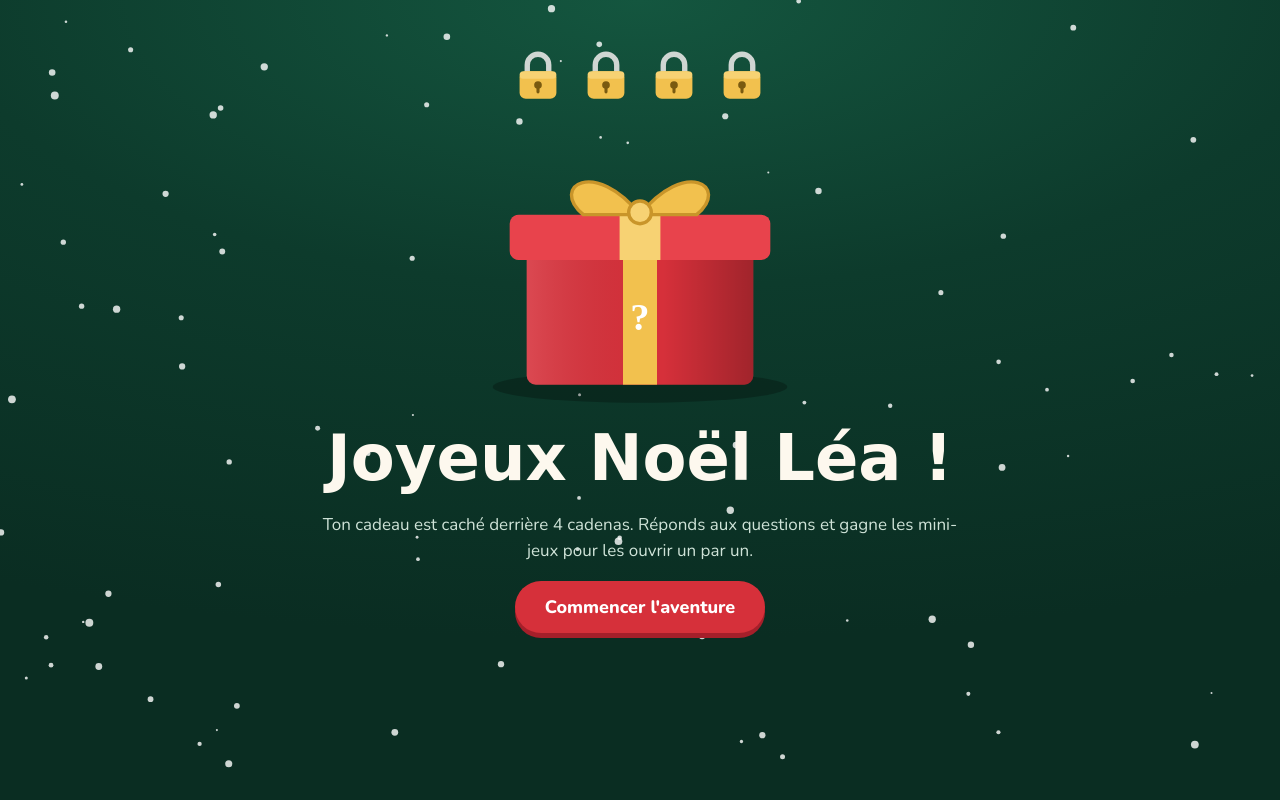
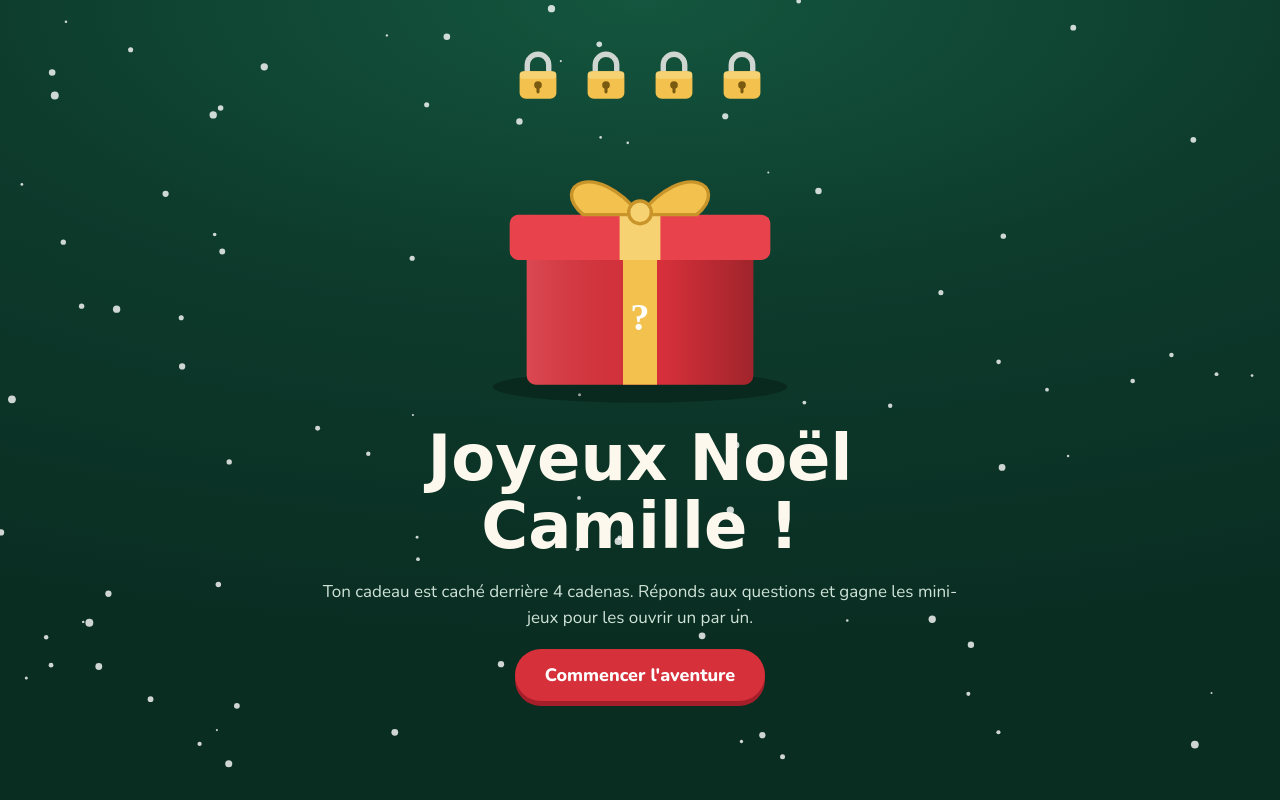
Before and after one commit to portfoliodorian/noel-2026-code-Sharkiix, a plain HTML site: page index.html in a window 1280 px wide. Drawn offline with nearby package versions, Linux system fonts and the light colour scheme; a web font is replaced by a local one.

Commit message:
Update CONFIG values in index.html

```diff
--- a/index.html
+++ b/index.html
@@ -176,9 +176,9 @@ p{margin:.4em 0 1em;color:var(--soft)}
 {
 /* ===================== À PERSONNALISER ===================== */
 const CONFIG = {
-  prenom: "Léa",
-  cadeau: "Un week-end à Amsterdam 🌷",
-  message: "Joyeux Noël petite sœur !\nOn part toutes les deux au printemps.\nJe t'aime fort ❤️",
+  prenom: "Camille",
+  cadeau: "un virement d'une valeur de 60€",
+  message: "Joyeux Noël petite sœur ! \n juste pas de tacos !",
   quiz: [
     {q:"Dans quel pays le Père Noël aurait-il sa maison officielle ?", r:["Norvège","Finlande (Laponie)","Canada","Islande"], ok:1},
     {q:"Combien de rennes tirent le traîneau (sans compter Rudolph) ?", r:["6","8","10","12"], ok:1},
```
